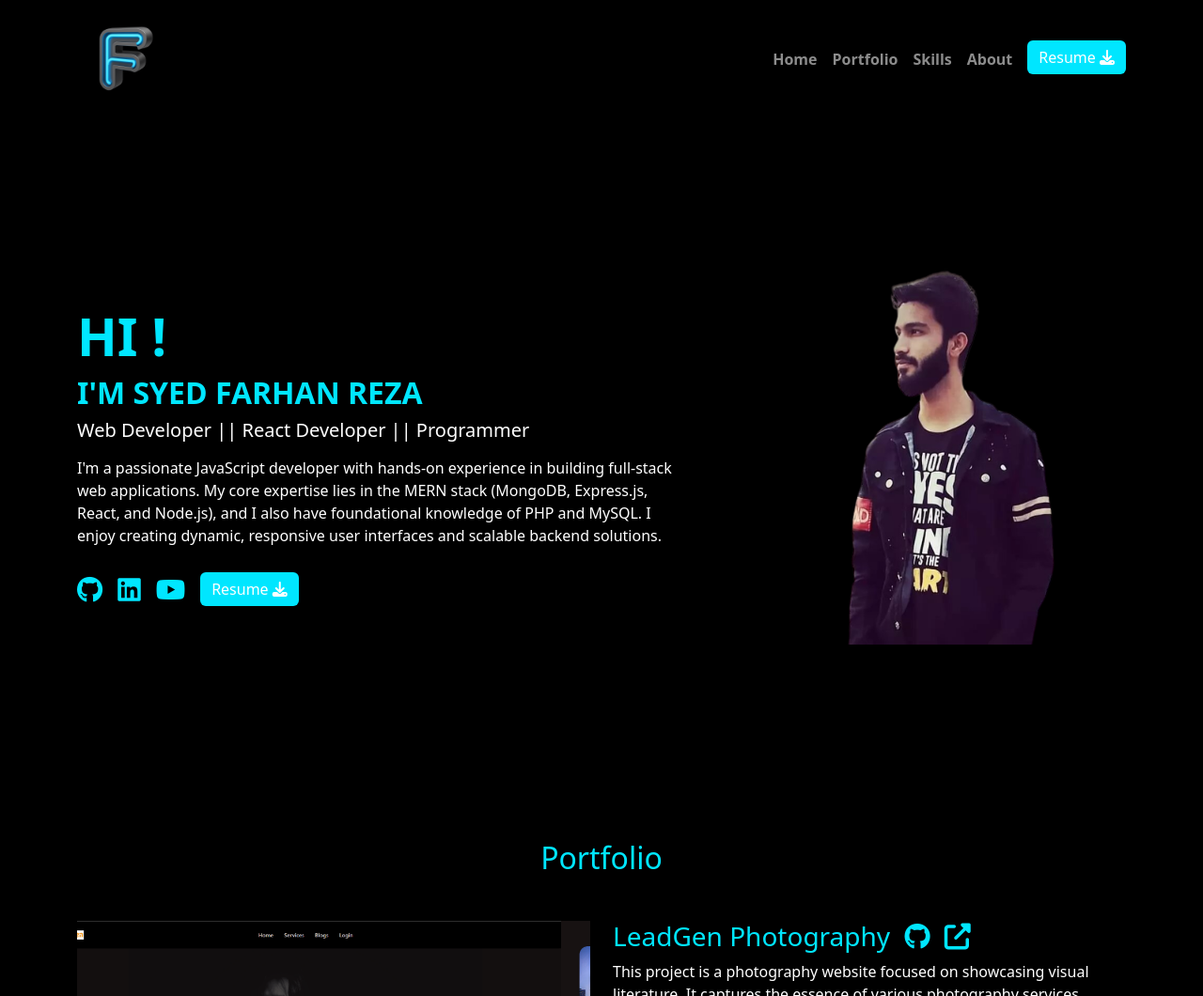
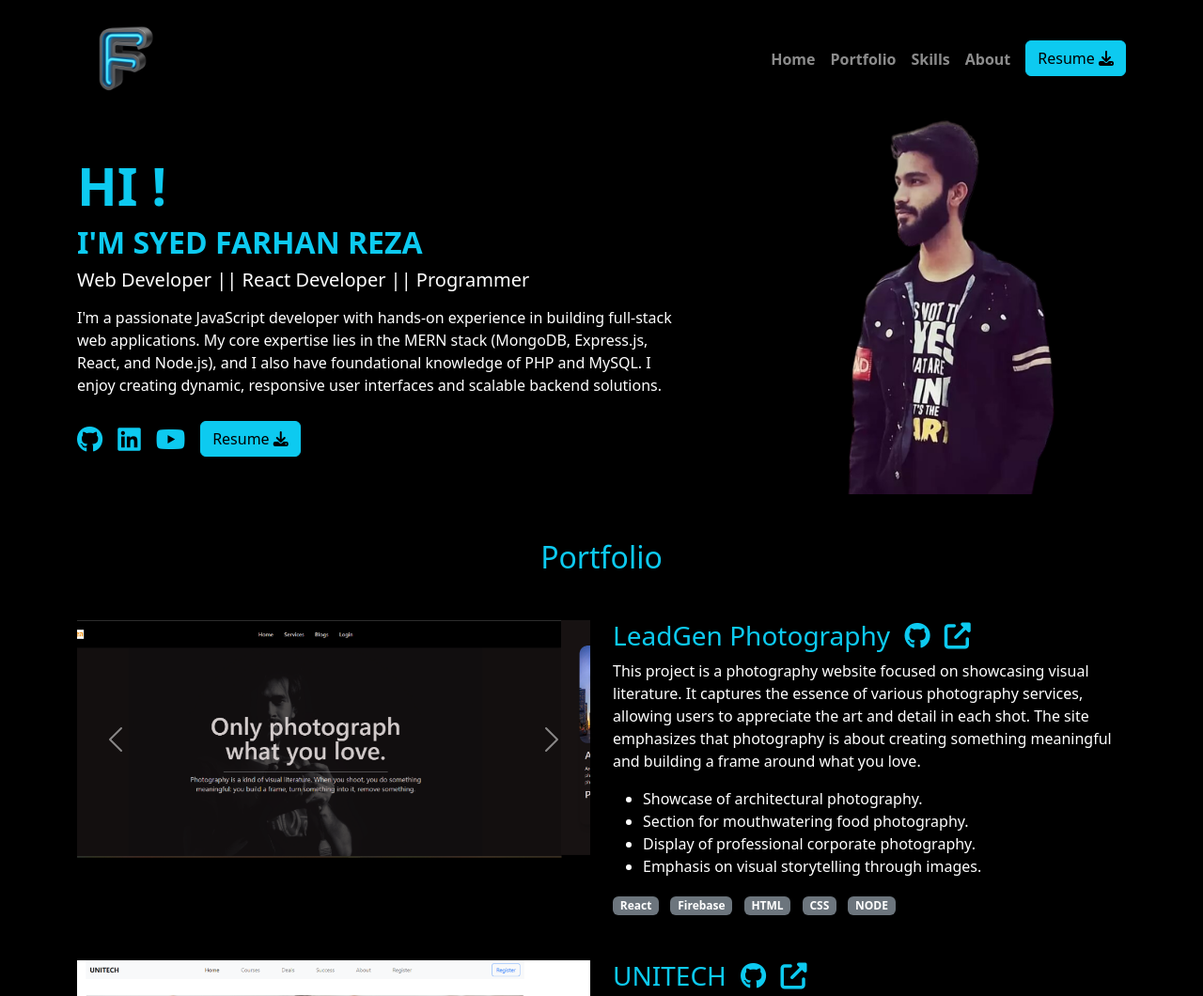
Before and after one commit to syedfarhanreza/portfolio-site-frontend, a plain HTML site: page index.html in a window 1280 px wide. Shown: the top 1060 px of the page at 94% size. Drawn offline with nearby package versions, Linux system fonts and the light colour scheme.

```diff
--- a/index.html
+++ b/index.html
@@ -8,14 +8,13 @@
       href="https://cdn.jsdelivr.net/npm/bootstrap@5.3.6/dist/css/bootstrap.min.css"
       rel="stylesheet"
     />
-    <link rel="stylesheet" href="styles.css" />
     <link
       rel="stylesheet"
       href="https://cdnjs.cloudflare.com/ajax/libs/font-awesome/6.4.0/css/all.min.css"
     />
   </head>
-  <body>
-    <nav class="navbar navbar-expand-lg navbar-dark bg-dark pt-2">
+  <body class="bg-black">
+    <nav class="navbar navbar-expand-lg navbar-dark bg-black pt-2">
       <div class="container">
         <a class="navbar-brand" href="#"
           ><img src="assets/icons/logo.png" alt="Logo" style="height: 100px"
@@ -49,7 +48,7 @@
               <a class="nav-link fw-bold" href="#">About</a>
             </li>
             <li class="nav-item">
-              <a class="btn btn-info text-white ms-2" href="#"
+              <a class="btn btn-info text-black ms-2" href="#"
                 >Resume <i class="fa fa-download"></i
               ></a>
             </li>
@@ -58,10 +57,7 @@
       </div>
     </nav>
 
-    <section
-      class="hero-section d-flex align-items-center"
-      style="min-height: 90vh"
-    >
+    <section class="d-flex align-items-center">
       <div class="container">
         <div class="row align-items-center">
           <div class="col-md-7 text-white">
@@ -88,7 +84,7 @@
               ></a>
               <a
                 href="https://drive.google.com/file/d/1-cmmMS5f9b-6WffaThQguwDGF4qGSm3w/view?usp=sharing"
-                class="btn btn-info text-white"
+                class="btn btn-info text-black"
               >
                 Resume <i class="fa fa-download"></i>
               </a>
@@ -161,8 +157,20 @@
           <div class="col-md-6 text-white">
             <h3 class="text-info">
               LeadGen Photography
-              <a href="https://github.com/syedfarhanreza/leadgen-client" target="_blank" class="text-info ms-2" title="GitHub Repository"><i class="fab fa-github"></i></a>
-              <a href="https://leadgen-8c136.web.app/" target="_blank" class="text-info ms-2" title="Live Demo"><i class="fas fa-external-link-alt"></i></a>
+              <a
+                href="https://github.com/syedfarhanreza/leadgen-client"
+                target="_blank"
+                class="text-info ms-2"
+                title="GitHub Repository"
+                ><i class="fab fa-github"></i
+              ></a>
+              <a
+                href="https://leadgen-8c136.web.app/"
+                target="_blank"
+                class="text-info ms-2"
+                title="Live Demo"
+                ><i class="fas fa-external-link-alt"></i
+              ></a>
             </h3>
             <p>
               This project is a photography website focused on showcasing visual
@@ -239,8 +247,20 @@
           <div class="col-md-6 text-white">
             <h3 class="text-info">
               UNITECH
-              <a href="https://github.com/syedfarhanreza/UNITECH" target="_blank" class="text-info ms-2" title="GitHub Repository"><i class="fab fa-github"></i></a>
-              <a href="https://syedfarhanreza.github.io/UNITECH/" target="_blank" class="text-info ms-2" title="Live Demo"><i class="fas fa-external-link-alt"></i></a>
+              <a
+                href="https://github.com/syedfarhanreza/UNITECH"
+                target="_blank"
+                class="text-info ms-2"
+                title="GitHub Repository"
+                ><i class="fab fa-github"></i
+              ></a>
+              <a
+                href="https://syedfarhanreza.github.io/UNITECH/"
+                target="_blank"
+                class="text-info ms-2"
+                title="Live Demo"
+                ><i class="fas fa-external-link-alt"></i
+              ></a>
             </h3>
             <p>
               UNITECH is an online learning platform designed to provide users
@@ -314,12 +334,15 @@
               <span class="badge bg-secondary me-2">Trello</span>
               <span class="badge bg-secondary me-2">Git</span>
             </div>
-
           </div>
-          <div class="col-md-6 d-flex flex-column justify-content-center align-items-center">
+          <div
+            class="col-md-6 d-flex flex-column justify-content-center align-items-center"
+          >
             <h2 class="text-info">My Education</h2>
             <p class="text-center">B.Sc in Computer Science and Engineering,</p>
-            <p class="text-center">Pundra University of Science and Technology</p>
+            <p class="text-center">
+              Pundra University of Science and Technology
+            </p>
             <p class="text-center">2000-2024</p>
           </div>
         </div>
--- a/styles.css
+++ /dev/null
@@ -1,25 +0,0 @@
-body {
-  background: #000000;
-  color: #fff;
-}
-
-.navbar {
-  background: #000000 !important;
-}
-
-.hero-section {
-  background: #000000;
-}
-
-.btn-info {
-  background: #00e6ff;
-  border: none;
-}
-
-.btn-info:hover {
-  background: #00b8cc;
-}
-
-.text-info {
-  color: #00e6ff !important;
-}
```
Also changed, not shown: assets/images/galaxy.gif (deleted), assets/images/gias.jpg (deleted).
